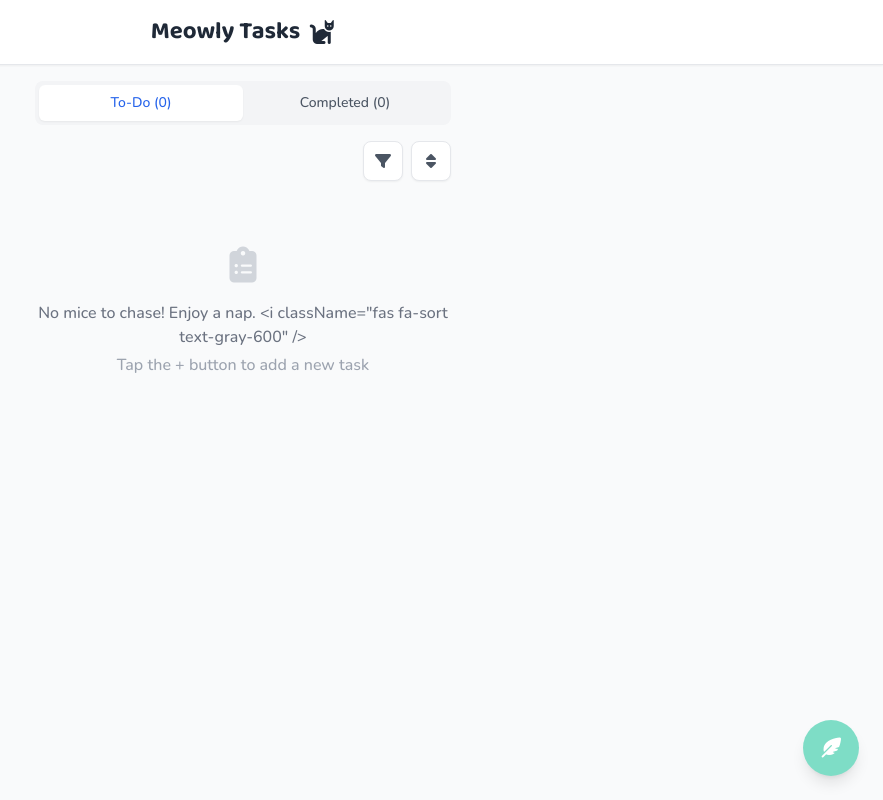
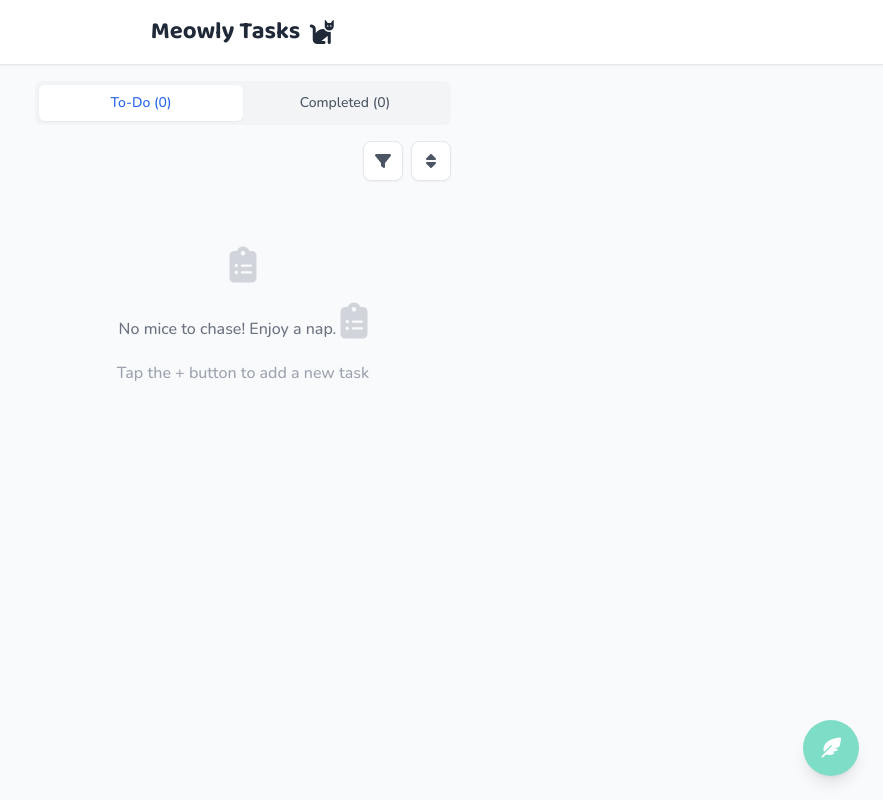
Before and after one commit to leivasedgar/meowly-tasks, a React (Vite) app: page / in a window 1280 px wide. Shown: the whole page, without its empty margins (397-1280 px from the left). Built offline with nearby package versions, Linux system fonts and the light colour scheme.

Commit message:
Updated App.tsx

```diff
--- a/src/App.tsx
+++ b/src/App.tsx
@@ -180,7 +180,7 @@ function App() {
           <div className="text-center py-12">
             <i className={`fas ${activeTab === 'todo' ? 'fa-clipboard-list' : 'fa-clipboard-check'} text-4xl text-gray-300 mb-4`} />
             <p className="text-gray-500 font-nunito font-medium text-base">
-              {activeTab === 'todo' ? 'No mice to chase! Enjoy a nap. <i className="fas fa-sort text-gray-600" />' : 'No mice to chase! Enjoy a nap'}
+              {activeTab === 'todo' ? 'No mice to chase! Enjoy a nap.'  : 'No mice to chase! Enjoy a nap'} <i className={`fas ${activeTab === 'todo' ? 'fa-clipboard-list' : 'fa-clipboard-check'} text-4xl text-gray-300 mb-4`} />
             </p>
             <p className="text-base text-gray-400 mt-1 font-nunito font-medium">
               {activeTab === 'todo' ? 'Tap the + button to add a new task' : 'Complete some tasks to see them here'}
```
